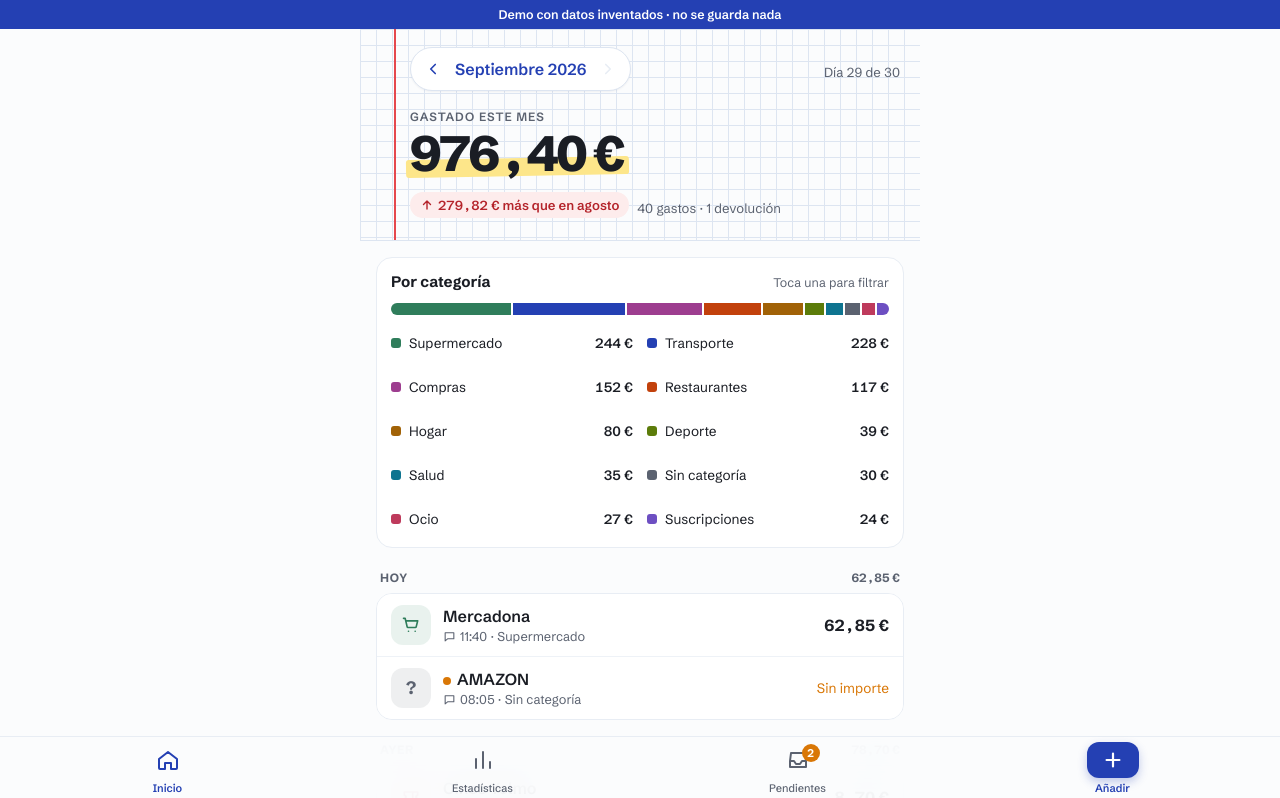
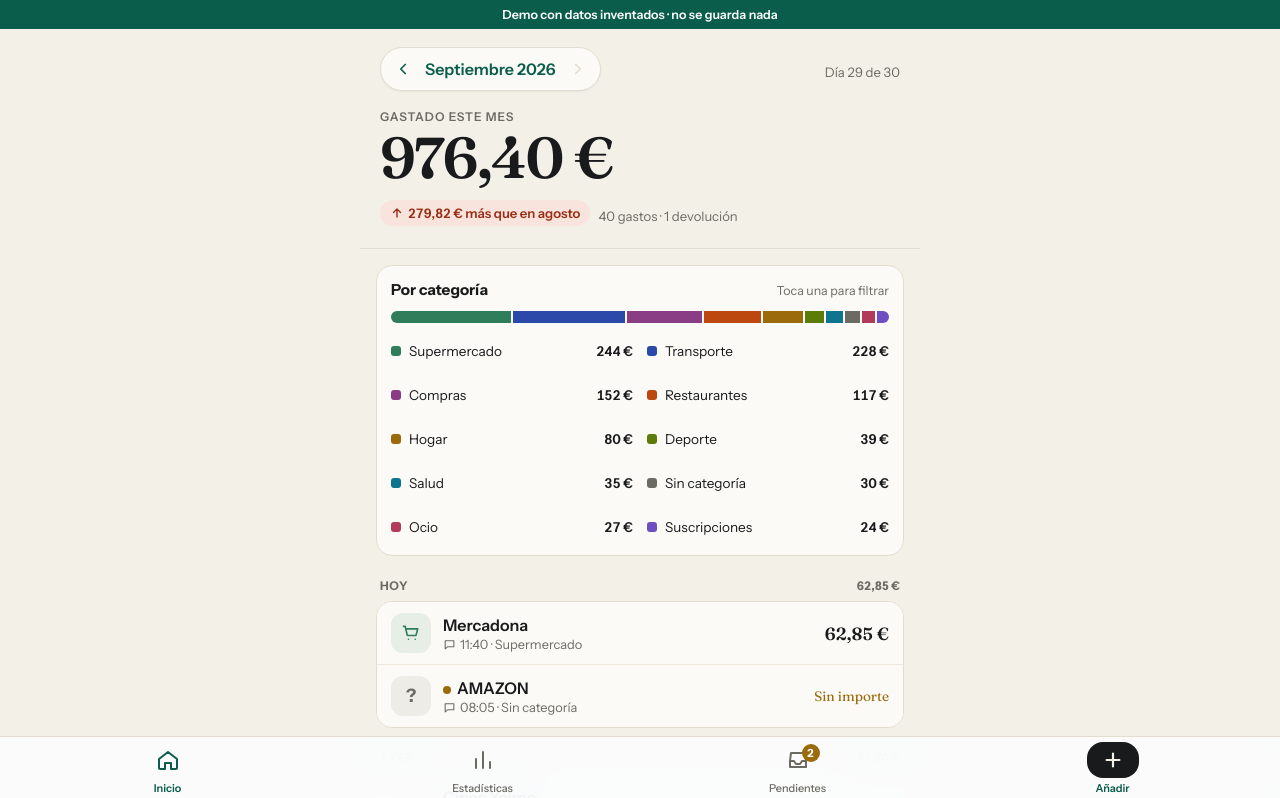
Before and after one commit to Andres-gitthub/cuadra, a Next.js app: page /demo in a window 1280 px wide. Shown: the top 798 px of the page. Built offline with nearby package versions, Linux system fonts and the light colour scheme.

Commit message:
Rediseño: papel cálido, tinta y un solo verde
Fuentes Instrument Sans y Fraunces, sin la cuadrícula de libreta,
botón Añadir y gráficos en tinta, categorías más apagadas.

Co-Authored-By: Claude Sonnet 5.5 <noreply@anthropic.com>

```diff
--- a/app/globals.css
+++ b/app/globals.css
@@ -1,25 +1,26 @@
 :root {
   color-scheme: light;
-  --fondo: #fbfcfd;
-  --superficie: #ffffff;
-  --texto: #1a1d24;
-  --suave: #5b6270;
-  --separador: #e8edf4;
-  --relleno: #eef2f7;
-  --primario: #2440b3;
-  --primario-suave: #2440b314;
-  --peligro: #e5484d;
-  --aviso: #d97706;
-  --cuadricula: #dde5f1;
-  --margen: #e5484d;
-  --baja: #1f8a4c;
-  --sube-texto: #b4232a;
-  --sube-fondo: #fdecec;
-  --baja-texto: #17703d;
-  --baja-fondo: #e3f2e9;
+  --fondo: #f3f0e8;
+  --superficie: #fbfaf6;
+  --texto: #181a1b;
+  --suave: #6b6b63;
+  --separador: #e2ddd0;
+  --relleno: #eee9dc;
+  --primario: #0b5d4b;
+  --primario-suave: #0b5d4b14;
+  --peligro: #b3301d;
+  --aviso: #9a6a0b;
+  --cuadricula: #e2ddd0;
+  --margen: #bc470f;
+  --baja: #0b5d4b;
+  --sube-texto: #9a2e16;
+  --sube-fondo: #f8e4dc;
+  --baja-texto: #0b5d4b;
+  --baja-fondo: #dcebe4;
   --rotulador: #fde68a;
   --radio: 16px;
   --alto-barra: 64px;
+  --serif: var(--fuente-titulo), Georgia, serif;
 }
 
 * {
@@ -86,9 +87,10 @@ button {
 }
 
 .titulo-grande {
-  font-size: 1.9rem;
-  font-weight: 800;
-  letter-spacing: -0.03em;
+  font-family: var(--serif);
+  font-size: 2.2rem;
+  font-weight: 600;
+  letter-spacing: -0.02em;
   margin: 0;
 }
 
@@ -140,7 +142,7 @@ button {
   border-radius: 999px;
   background: var(--superficie);
   border: 1px solid var(--cuadricula);
-  box-shadow: 0 1px 2px rgb(26 29 36 / 0.05);
+  box-shadow: 0 1px 2px rgb(24 26 27 / 0.05);
 }
 
 .selector-mes + .titulo-grande {
@@ -193,31 +195,17 @@ button {
 
 .total {
   margin: 4px 0 0;
-  font-size: 3.1rem;
-  font-weight: 800;
-  letter-spacing: -0.045em;
+  font-family: var(--serif);
+  font-size: 3.6rem;
+  font-weight: 600;
+  letter-spacing: -0.03em;
   line-height: 1.05;
   font-variant-numeric: tabular-nums;
 }
 
-/* Trazo de rotulador bajo el total. */
+/* El total no lleva adorno: lo da la tipografía. */
 .subrayado {
-  position: relative;
-  z-index: 0;
   display: inline-block;
-}
-
-.subrayado::before {
-  content: "";
-  position: absolute;
-  z-index: -1;
-  left: -4px;
-  right: -6px;
-  bottom: 4px;
-  height: 0.36em;
-  border-radius: 3px;
-  background: var(--rotulador);
-  transform: rotate(-1deg);
 }
 
 .resumen-mes {
@@ -447,7 +435,7 @@ button {
 }
 
 .fila:active {
-  background: #f7f7f9;
+  background: #f1ede2;
 }
 
 .fila-info {
@@ -497,7 +485,9 @@ button {
 }
 
 .fila-importe {
-  font-weight: 700;
+  font-family: var(--serif);
+  font-size: 1.1rem;
+  font-weight: 600;
   font-variant-numeric: tabular-nums;
   white-space: nowrap;
 }
@@ -630,25 +620,11 @@ button {
 /* El importe se escribe sobre una franja de libreta, como la cabecera de las pantallas. */
 .importe-libreta {
   position: relative;
-  padding: 16px 16px 14px 44px;
+  padding: 16px;
   border: 1px solid var(--cuadricula);
   border-radius: var(--radio);
   background-color: var(--superficie);
-  background-image:
-    linear-gradient(var(--cuadricula) 1px, transparent 1px),
-    linear-gradient(90deg, var(--cuadricula) 1px, transparent 1px);
-  background-size: 16px 16px;
   overflow: hidden;
-}
-
-.importe-libreta::before {
-  content: "";
-  position: absolute;
-  top: 0;
-  bottom: 0;
-  left: 28px;
-  width: 1.5px;
-  background: var(--margen);
 }
 
 .importe-grande {
@@ -656,9 +632,10 @@ button {
   justify-content: center;
   align-items: baseline;
   gap: 6px;
+  font-family: var(--serif);
   font-size: 3.2rem;
-  font-weight: 800;
-  letter-spacing: -0.04em;
+  font-weight: 600;
+  letter-spacing: -0.03em;
 }
 
 .importe-grande > span:last-child {
@@ -897,10 +874,10 @@ button {
   place-items: center;
   width: 52px;
   height: 36px;
-  border-radius: 12px;
-  background: var(--primario);
-  color: #fff;
-  box-shadow: 0 4px 10px rgb(36 64 179 / 0.28);
+  border-radius: 16px;
+  background: var(--texto);
+  color: var(--fondo);
+  box-shadow: none;
 }
 
 .pestaña.añadir:active .añadir-icono {
@@ -969,23 +946,9 @@ button {
 .cabecera-libreta {
   position: relative;
   margin: calc(-1 * (env(safe-area-inset-top) + 12px)) -16px 16px;
-  padding: calc(env(safe-area-inset-top) + 18px) 20px 22px 50px;
+  padding: calc(env(safe-area-inset-top) + 18px) 20px 22px;
   background-color: var(--fondo);
-  background-image:
-    linear-gradient(var(--cuadricula) 1px, transparent 1px),
-    linear-gradient(90deg, var(--cuadricula) 1px, transparent 1px);
-  background-size: 16px 16px;
-  border-bottom: 1px solid var(--cuadricula);
-}
-
-.cabecera-libreta::before {
-  content: "";
-  position: absolute;
-  top: 0;
-  bottom: 0;
-  left: 34px;
-  width: 1.5px;
-  background: var(--margen);
+  border-bottom: 1px solid var(--separador);
 }
 
 .cabecera-libreta .subtitulo {
@@ -1088,7 +1051,7 @@ button {
 .grafico-dias > span {
   flex: 1 1 0;
   border-radius: 3px 3px 0 0;
-  background: var(--primario);
+  background: var(--texto);
 }
 
 .grafico-dias > .hoy {
@@ -1203,7 +1166,7 @@ button {
   display: block;
   height: 100%;
   border-radius: 3px;
-  background: var(--primario);
+  background: var(--texto);
 }
 
 /* ---------- Devoluciones ---------- */
--- a/app/layout.tsx
+++ b/app/layout.tsx
@@ -1,9 +1,10 @@
 import type { Metadata, Viewport } from "next";
 import { RegistrarSW } from "./RegistrarSW";
 import "./globals.css";
-import { Schibsted_Grotesk } from "next/font/google";
+import { Fraunces, Instrument_Sans } from "next/font/google";
 
-const fuente = Schibsted_Grotesk({ subsets: ["latin"], variable: "--fuente", display: "swap" });
+const fuente = Instrument_Sans({ subsets: ["latin"], variable: "--fuente", display: "swap" });
+const fuenteTitulo = Fraunces({ subsets: ["latin"], variable: "--fuente-titulo", display: "swap" });
 
 export const metadata: Metadata = {
   title: "Cuadra",
@@ -21,12 +22,12 @@ export const viewport: Viewport = {
   width: "device-width",
   initialScale: 1,
   viewportFit: "cover",
-  themeColor: "#fbfcfd",
+  themeColor: "#f3f0e8",
 };
 
 export default function RootLayout({ children }: { children: React.ReactNode }) {
   return (
-    <html lang="es" className={fuente.variable}>
+    <html lang="es" className={`${fuente.variable} ${fuenteTitulo.variable}`}>
       <body>
         {children}
         <RegistrarSW />
--- a/lib/categorias-ui.ts
+++ b/lib/categorias-ui.ts
@@ -1,16 +1,16 @@
 // Color e icono de cada categoría en la interfaz. Se asignan por nombre para no tocar la base de datos:
 // una categoría nueva que no esté aquí se muestra en gris con su inicial.
-export const GRIS = "#5b6270";
+export const GRIS = "#6b6b63";
 
 const ESTILOS: Record<string, { color: string; icono: string }> = {
   supermercado: { color: "#2f7d5b", icono: "M3 4h2l2.4 10.2a1 1 0 0 0 1 .8h8.8a1 1 0 0 0 1-.8L20 7H6M9 19.5h.01M17 19.5h.01" },
-  restaurantes: { color: "#c2410c", icono: "M7 3v18M4 3v5a3 3 0 0 0 6 0V3M17 21V3c-2 1.5-3 4-3 8h3" },
-  transporte: { color: "#2440b3", icono: "M4 16v-3l2-6h12l2 6v3H4ZM7 16v3M17 16v3M7.5 12.5h.01M16.5 12.5h.01" },
-  compras: { color: "#9d3d8f", icono: "M6 8h12l-1 12H7L6 8ZM9 8V6a3 3 0 0 1 6 0v2" },
+  restaurantes: { color: "#bc470f", icono: "M7 3v18M4 3v5a3 3 0 0 0 6 0V3M17 21V3c-2 1.5-3 4-3 8h3" },
+  transporte: { color: "#2b49a8", icono: "M4 16v-3l2-6h12l2 6v3H4ZM7 16v3M17 16v3M7.5 12.5h.01M16.5 12.5h.01" },
+  compras: { color: "#8a3d85", icono: "M6 8h12l-1 12H7L6 8ZM9 8V6a3 3 0 0 1 6 0v2" },
   suscripciones: { color: "#6d4fc2", icono: "M4 8h16v11H4ZM8 4l4 4 4-4" },
-  hogar: { color: "#a16207", icono: "M4 11 12 4l8 7v9h-5v-6H9v6H4Z" },
+  hogar: { color: "#9a6a0b", icono: "M4 11 12 4l8 7v9h-5v-6H9v6H4Z" },
   salud: { color: "#0e7490", icono: "M10 4h4v6h6v4h-6v6h-4v-6H4v-4h6Z" },
-  ocio: { color: "#be3a5c", icono: "M4 6h16v4a2 2 0 0 0 0 4v4H4v-4a2 2 0 0 0 0-4V6ZM14 6v12" },
+  ocio: { color: "#b23a5a", icono: "M4 6h16v4a2 2 0 0 0 0 4v4H4v-4a2 2 0 0 0 0-4V6ZM14 6v12" },
   deporte: { color: "#5c7c0a", icono: "M6 7v10M3 9v6M18 7v10M21 9v6M6 12h12" },
 };
 
```
Also changed, not shown: 1 other file (tests, documents, lock files or other folders).
